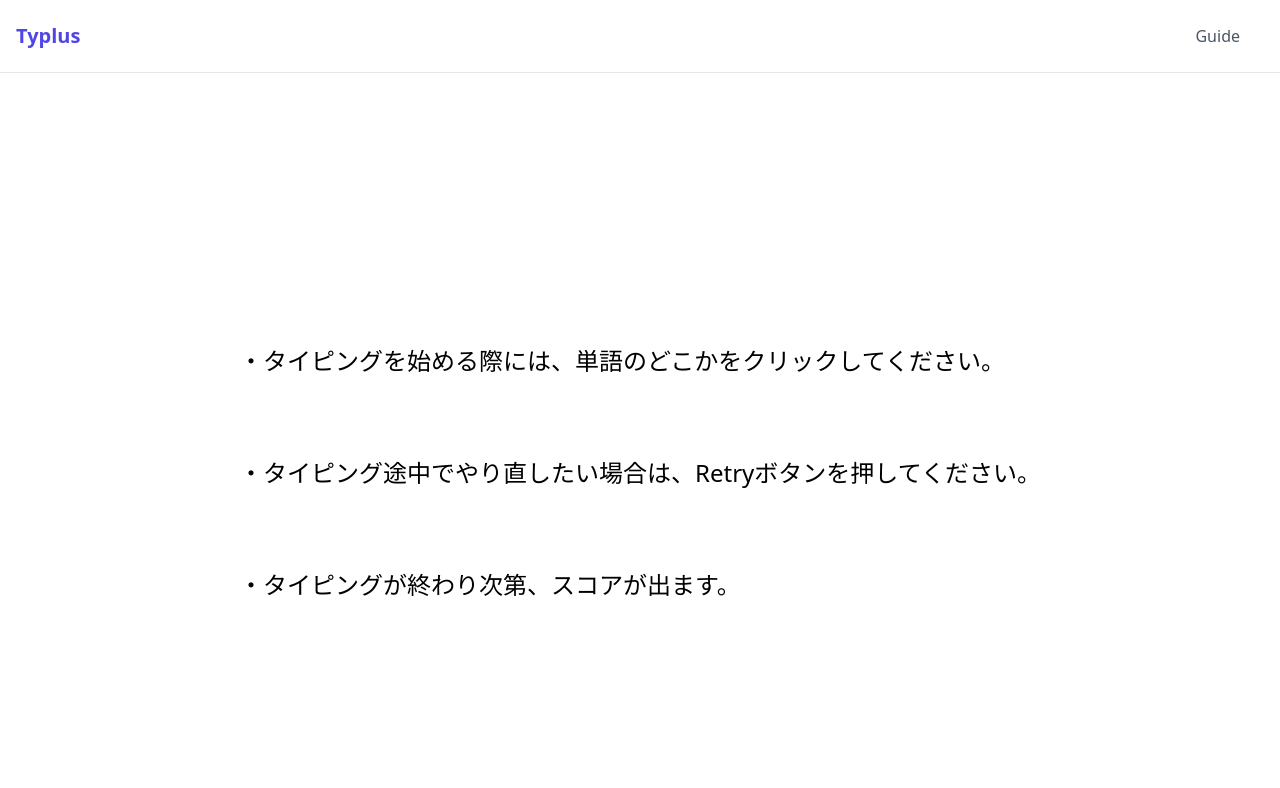
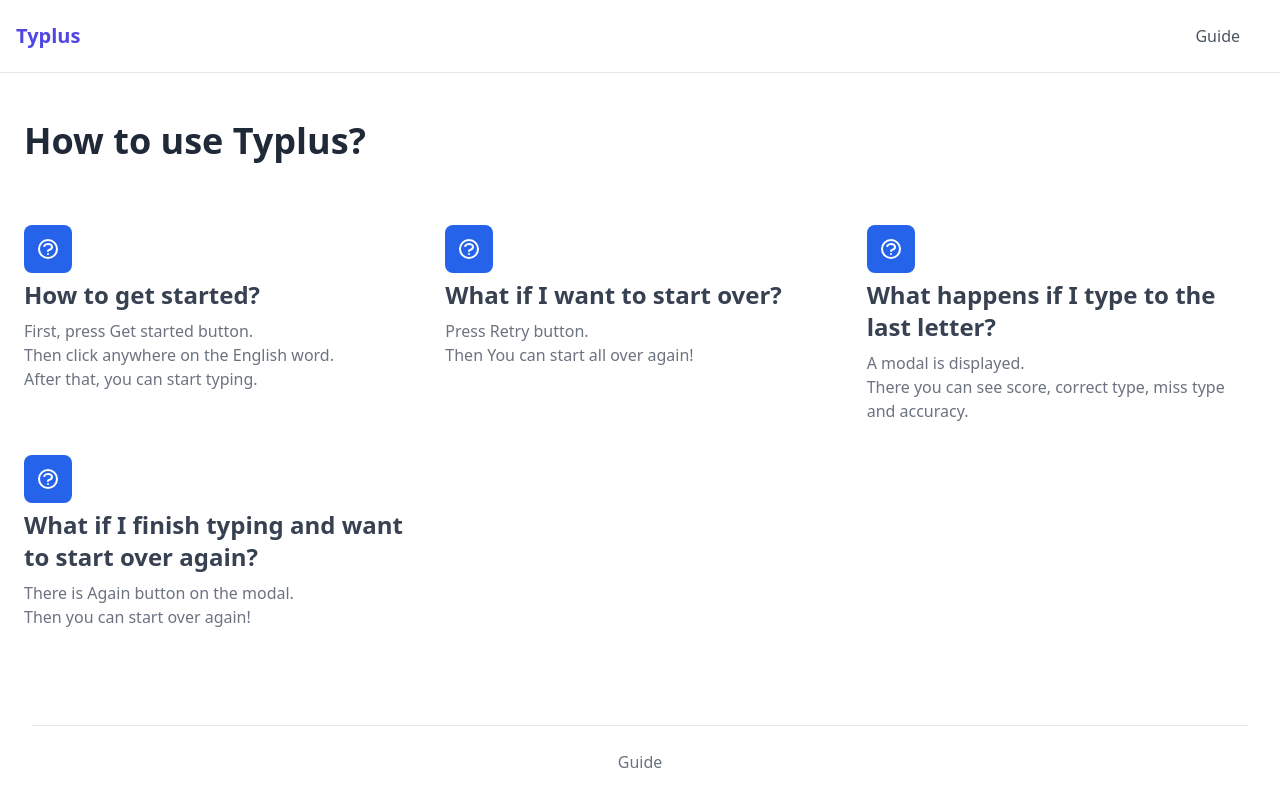
Before and after one commit to agukk/react-typing-app, a React (Create React App) app: page /guide in a window 1280 px wide. Shown: the top 788 px of the page. Built offline with nearby package versions, Linux system fonts and the light colour scheme.

Commit message:
recreate guide page

```diff
--- /dev/null
+++ b/src/components/atoms/text/GuideLogo.jsx
@@ -0,0 +1,9 @@
+export const GuideLogo = () => {
+    return(
+        <div className="inline-block p-3 text-white bg-blue-600 rounded-lg">
+            <svg xmlns="http://www.w3.org/2000/svg" className="w-6 h-6" fill="none" viewBox="0 0 24 24" stroke="currentColor">
+                <path stroke-linecap="round" stroke-linejoin="round" stroke-width="2" d="M8.228 9c.549-1.165 2.03-2 3.772-2 2.21 0 4 1.343 4 3 0 1.4-1.278 2.575-3.006 2.907-.542.104-.994.54-.994 1.093m0 3h.01M21 12a9 9 0 11-18 0 9 9 0 0118 0z" />
+            </svg>
+        </div>
+    );
+}
--- /dev/null
+++ b/src/components/atoms/text/GuideText.jsx
@@ -0,0 +1,7 @@
+export const GuideText = ({ children }) => {
+    return(
+        <p className="mt-2 text-base text-gray-500 dark:text-gray-300">
+            { children }
+        </p>
+    );
+}
--- /dev/null
+++ b/src/components/atoms/text/GuideTitle.jsx
@@ -0,0 +1,7 @@
+export const GuideTitle = ({ children }) => {
+    return(
+        <h1 className="text-2xl font-semibold text-gray-700 dark:text-white">
+            { children }
+        </h1>
+    );
+}
--- a/src/components/atoms/text/Guideline.jsx
+++ /dev/null
@@ -1,7 +0,0 @@
-export const Guideline = ({ children }) => {
-    return(
-        <div>
-            { children }
-        </div>
-    );
-}
--- a/src/components/pages/Guide.jsx
+++ b/src/components/pages/Guide.jsx
@@ -1,13 +1,56 @@
-import { Guideline } from "../atoms/text/Guideline";
+import { GuideLogo } from "../atoms/text/GuideLogo";
+import { GuideText } from "../atoms/text/GuideText";
+import { GuideTitle } from "../atoms/text/GuideTitle";
 
 export const Guide = () => {
     return(
-        <div className='h-screen w-screen flex flex-col justify-center items-center'>
-            <div className='space-y-20 font-sans text-2xl'>
-                <Guideline>・タイピングを始める際には、単語のどこかをクリックしてください。</Guideline>
-                <Guideline>・タイピング途中でやり直したい場合は、Retryボタンを押してください。</Guideline>
-                <Guideline>・タイピングが終わり次第、スコアが出ます。</Guideline>
+        <section className="bg-white dark:bg-gray-900">
+            <div className="container px-6 py-12 mx-auto">
+                <h1 className="text-4xl font-semibold text-gray-800 lg:text-4xl dark:text-white">How to use Typlus?</h1>
+                <div className="grid grid-cols-1 gap-8 mt-8 lg:mt-16 md:grid-cols-2 xl:grid-cols-3">
+                    <div>
+                        <GuideLogo/>
+                        <div>
+                            <GuideTitle>How to get started?</GuideTitle>
+                            <GuideText>
+                                First, press Get started button.<br/>
+                                Then click anywhere on the English word.<br/>
+                                After that, you can start typing.
+                            </GuideText>
+                        </div>
+                    </div>
+                    <div>
+                        <GuideLogo/>
+                        <div>
+                            <GuideTitle>What if I want to start over?</GuideTitle>
+                            <GuideText>
+                                Press Retry button.<br/>
+                                Then You can start all over again!
+                            </GuideText>
+                        </div>
+                    </div>
+                    <div>
+                        <GuideLogo/>
+                        <div>
+                            <GuideTitle>What happens if I type to the last letter?</GuideTitle>
+                            <GuideText>
+                                A modal is displayed.<br/>
+                                There you can see score, correct type, miss type and accuracy.
+                            </GuideText>
+                        </div>
+                    </div>
+                    <div>
+                        <GuideLogo/>
+                        <div>
+                            <GuideTitle>What if I finish typing and want to start over again?</GuideTitle>
+                            <GuideText>
+                                There is Again button on the modal.<br/>
+                                Then you can start over again!
+                            </GuideText>
+                        </div>
+                    </div>
+                </div>
             </div>
-        </div>
+        </section>
     );
 }
```
